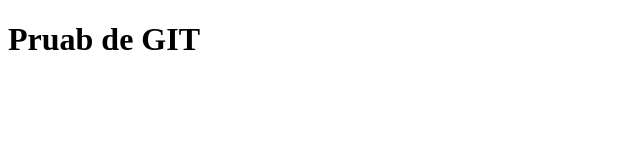
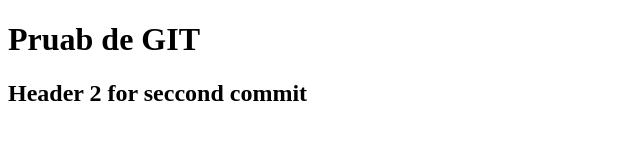
Before and after one commit to Elkillax7/git-test, a plain HTML site: page index.html in a window 1280 px wide. Shown: the whole page, without its empty margins (0-640 px from the left). Drawn offline with Linux system fonts and the light colour scheme.

Commit message:
second commit

```diff
--- a/index.html
+++ b/index.html
@@ -17,6 +17,8 @@
 <body>
 
     <h1>Pruab de GIT</h1>
+
+    <h2>Header 2 for seccond commit</h2>
     <script src="" async defer></script>
 </body>
 
```
Also changed, not shown: otherFolder/index2.html (added), otherfile.html (added).
